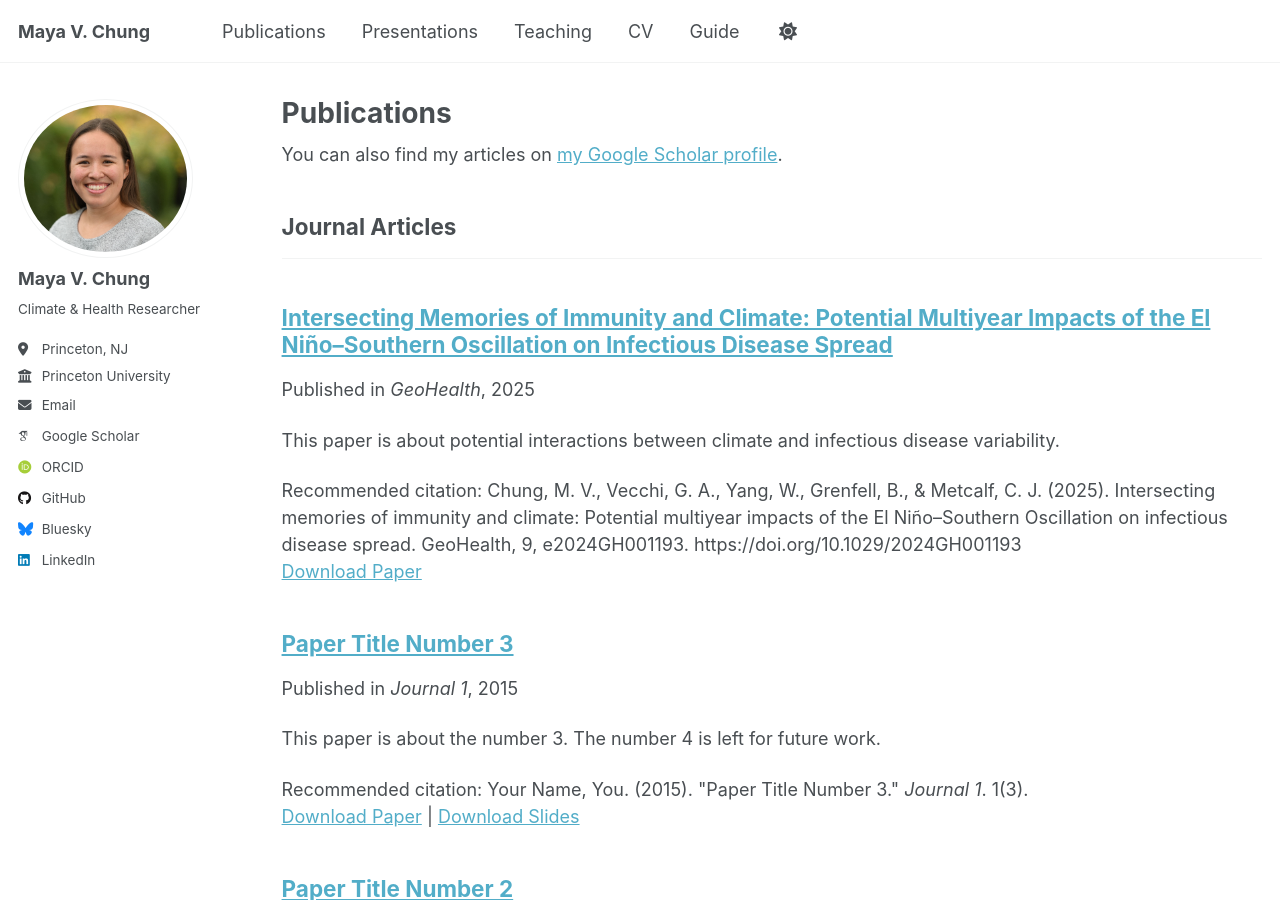
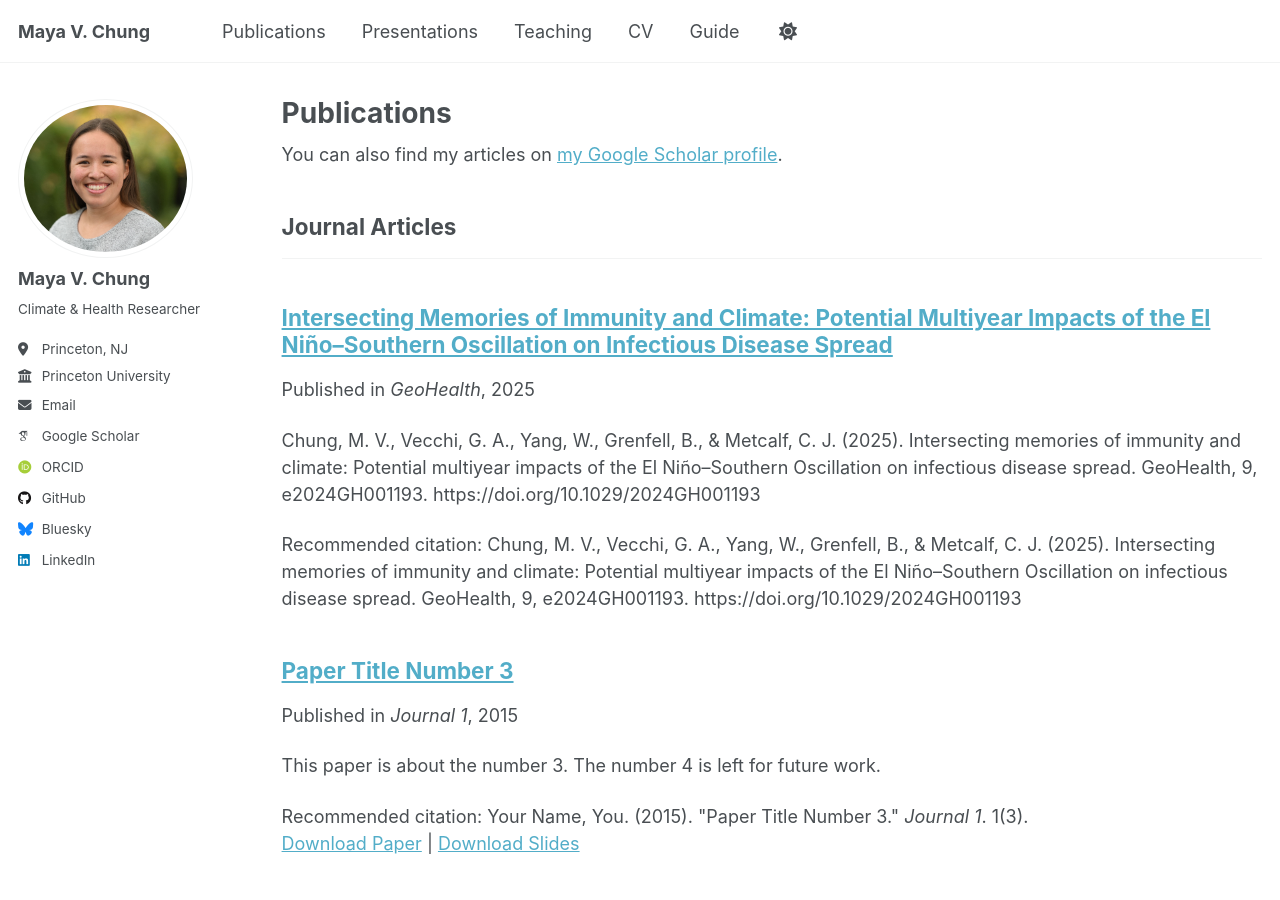
Before and after one commit to mayavchung/mayavchung.github.io, a Jekyll site: the page built from _pages/publications.html, in a window 1280 px wide and 900 px high. Built offline with Jekyll 4.4.1, drawn with Linux system fonts in a browser that asks for light colours; some web fonts are replaced; a script that is not in the unit is left out.

Commit message:
Update 2025-11-02-paper-title-number-1.md

```diff
--- a/_publications/2025-11-02-paper-title-number-1.md
+++ b/_publications/2025-11-02-paper-title-number-1.md
@@ -3,9 +3,8 @@ title: "Intersecting Memories of Immunity and Climate: Potential Multiyear Impac
 collection: publications
 category: manuscripts
 permalink: https://agupubs.onlinelibrary.wiley.com/doi/full/10.1029/2024GH001193
-excerpt: 'This paper is about potential interactions between climate and infectious disease variability.'
+excerpt: 'Chung, M. V., Vecchi, G. A., Yang, W., Grenfell, B., & Metcalf, C. J. (2025). Intersecting memories of immunity and climate: Potential multiyear impacts of the El Niño–Southern Oscillation on infectious disease spread. GeoHealth, 9, e2024GH001193. https://doi.org/10.1029/2024GH001193'
 date: 2025-11-02
 venue: 'GeoHealth'
-paperurl: '[http://mayavchung.github.io/files/GeoHealth - 2025 - Chung - Intersecting Memories of Immunity and Climate Potential Multiyear Impacts of the El Ni o.pdf](http://mayavchung.github.io/files/GeoHealth - 2025 - Chung - Intersecting Memories of Immunity and Climate Potential Multiyear Impacts of the El Ni o.pdf)'
 citation: 'Chung, M. V., Vecchi, G. A., Yang, W., Grenfell, B., & Metcalf, C. J. (2025). Intersecting memories of immunity and climate: Potential multiyear impacts of the El Niño–Southern Oscillation on infectious disease spread. GeoHealth, 9, e2024GH001193. https://doi.org/10.1029/2024GH001193'
 ---
```
